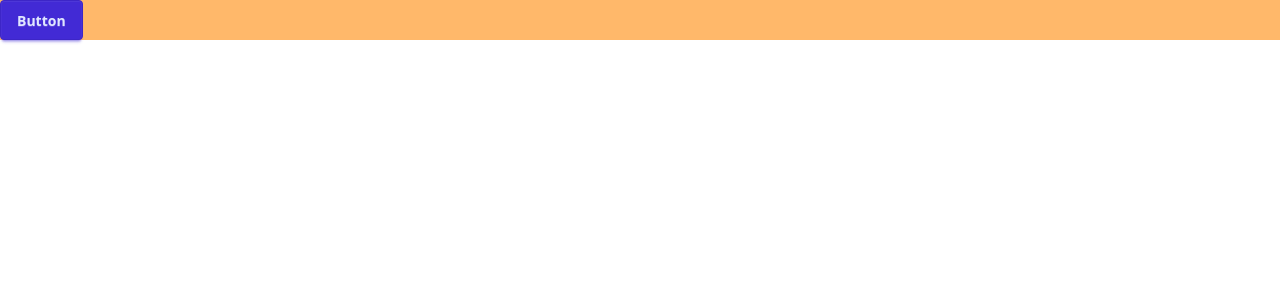
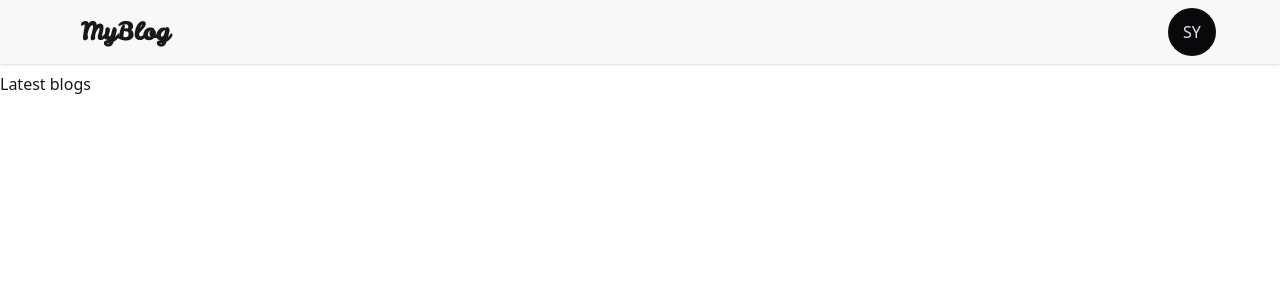
Before and after one commit to TranPhat-28/my-blog-client, a React (Vite) app: page /blogs in a window 1280 px wide. Shown: the top 300 px of the page. Built offline with nearby package versions, Linux system fonts and the light colour scheme.

Commit message:
feat: Add Router and Main Layout with Navbar

```diff
--- a/package.json
+++ b/package.json
@@ -14,6 +14,7 @@
     "daisyui": "^5.1.24",
     "react": "^19.1.1",
     "react-dom": "^19.1.1",
+    "react-router-dom": "^7.9.3",
     "tailwindcss": "^4.1.13"
   },
   "devDependencies": {
--- a/src/App.tsx
+++ b/src/App.tsx
@@ -1,8 +1,25 @@
+import { Navigate, Route, Routes } from "react-router-dom";
+import MainLayout from "./layouts/MainLayout";
+
 function App() {
     return (
-        <div className="w-full bg-orange-300">
-            <button className="btn btn-primary">Button</button>
-        </div>
+        <Routes>
+            {/* Auth routes */}
+            <Route path="/login" element={<div>Login</div>} />
+
+            {/* Main layout */}
+            <Route path="/" element={<MainLayout />}>
+                <Route
+                    index
+                    element={<Navigate to={"/blogs"} replace={true} />}
+                />
+                <Route path="blogs" element={<div>Latest blogs</div>} />
+                <Route path="blogs/:id" element={<div>Blogs with id</div>} />
+            </Route>
+
+            {/* Fallback */}
+            <Route path="*" element={<div>404 Not Found</div>} />
+        </Routes>
     );
 }
 
--- /dev/null
+++ b/src/components/Navbar.tsx
@@ -0,0 +1,27 @@
+import { useNavigate } from "react-router-dom";
+import UserAvatar from "./UserAvatar";
+
+const Navbar = () => {
+    const navigate = useNavigate();
+
+    return (
+        <>
+            <div className="h-16 w-full fixed shadow bg-base-200">
+                <div className="h-full w-full max-w-6xl mx-auto flex items-center">
+                    <button
+                        className="btn btn-ghost font-logo"
+                        onClick={() => navigate("/")}
+                    >
+                        MyBlog
+                    </button>
+                    <div className="flex-1"></div>
+                    <UserAvatar />
+                </div>
+            </div>
+            {/* Placeholder to push the page content down to not overlap */}
+            <div className="h-16 w-full mb-2"></div>
+        </>
+    );
+};
+
+export default Navbar;
--- /dev/null
+++ b/src/components/UserAvatar.tsx
@@ -0,0 +1,11 @@
+const UserAvatar = () => {
+    return (
+        <div className="avatar avatar-placeholder">
+            <div className="bg-neutral text-neutral-content w-12 rounded-full">
+                <span>SY</span>
+            </div>
+        </div>
+    );
+};
+
+export default UserAvatar;
--- a/src/index.css
+++ b/src/index.css
@@ -1,2 +1,8 @@
+@import url("https://fonts.googleapis.com/css2?family=Leckerli+One&display=swap");
 @import "tailwindcss";
 @plugin "daisyui";
+
+.font-logo {
+    font-family: "Leckerli One", cursive;
+    font-size: 1.5em;
+}
--- /dev/null
+++ b/src/layouts/MainLayout.tsx
@@ -0,0 +1,13 @@
+import { Outlet } from "react-router-dom";
+import Navbar from "../components/Navbar";
+
+const MainLayout = () => {
+    return (
+        <>
+            <Navbar />
+            <Outlet />
+        </>
+    );
+};
+
+export default MainLayout;
--- a/src/main.tsx
+++ b/src/main.tsx
@@ -2,9 +2,12 @@ import { StrictMode } from "react";
 import { createRoot } from "react-dom/client";
 import "./index.css";
 import App from "./App.tsx";
+import { BrowserRouter } from "react-router-dom";
 
 createRoot(document.getElementById("root")!).render(
     <StrictMode>
-        <App />
+        <BrowserRouter>
+            <App />
+        </BrowserRouter>
     </StrictMode>
 );
```
Also changed, not shown: 1 other file (tests, documents, lock files or other folders).
